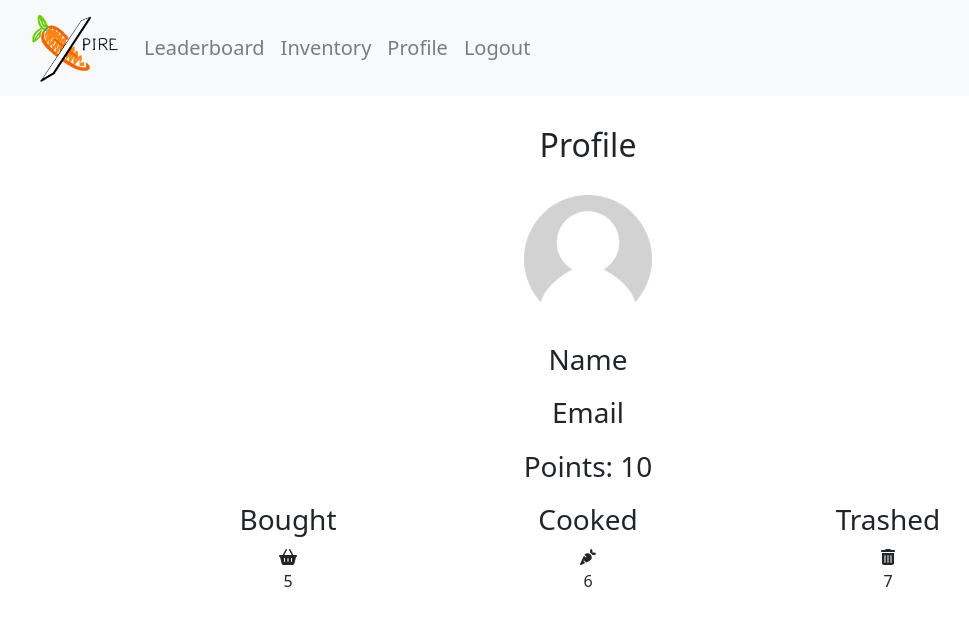
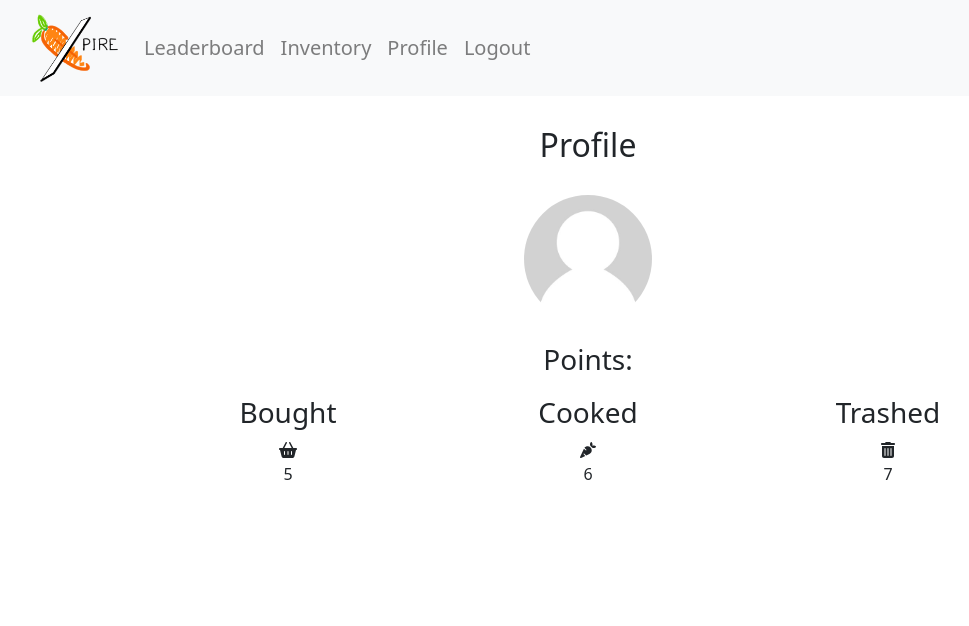
Before and after one commit to bphan4bryant/XpireFrontEnd, a React (Vite) app: page /profile in a window 1280 px wide. Shown: the top 626 px of the page, without its empty margins (52-1021 px from the left). Built offline with nearby package versions, Linux system fonts and the light colour scheme; no server answers.

Commit message:
tie profile page with backend api call

```diff
--- a/src/pages/profiles.tsx
+++ b/src/pages/profiles.tsx
@@ -4,6 +4,9 @@ import ProfilePicture from '../components/profilePicture'
 import CommonNavbar from '../components/CommonNavbar'
 import { FontAwesomeIcon } from '@fortawesome/react-fontawesome'
 import { IconDefinition, faCarrot, faTrashCan, faBasketShopping } from '@fortawesome/free-solid-svg-icons'
+import { useEffect, useState } from 'react'
+import axios from 'axios'
+import { User } from '../types/types'
 
 function Statistic(props: { title: string, number: number, icon: IconDefinition }) {
     return (
@@ -18,6 +21,31 @@ function Statistic(props: { title: string, number: number, icon: IconDefinition
 }
 
 function Profile() {
+
+    const baseURL = import.meta.env.VITE_BASE_URL + '/users/' + import.meta.env.VITE_DEFAULT_USER;
+
+    const [user, setUser] = useState<User | null>();
+
+    const getUserInfo = async () => {
+        const token = localStorage.getItem("JWT") ?? ""
+
+        await axios.get(baseURL, {
+            headers: {
+                "token": token
+            }
+        })
+            .then((res) => {
+                // console.log(res.data.data);
+                setUser(res.data.data)
+            })
+            .catch((err) => console.log(err))
+    }
+
+    useEffect(() => {
+        // get the user data
+        getUserInfo();
+    }, [])
+
     return (
         <div>
             <CommonNavbar />
@@ -30,11 +58,11 @@ function Profile() {
                         <ProfilePicture img="./placeholder-image.jpg" />
                     </div>
                     {/* name */}
-                    <h3 className="profile-info">Name</h3>
+                    <h3 className="profile-info">{user?.name}</h3>
                     {/* email */}
-                    <h3 className="profile-info">Email</h3>
+                    <h3 className="profile-info">{user?.id}</h3>
                     {/* points */}
-                    <h3 className="profile-info">Points: 10</h3>
+                    <h3 className="profile-info">Points: {user?.points}</h3>
 
                     <div className="profile-grid">
                         <Statistic title="Bought" number={5} icon={faBasketShopping} />
```
Also changed, not shown: src/components/InventoryTable.tsx (indentation only).
